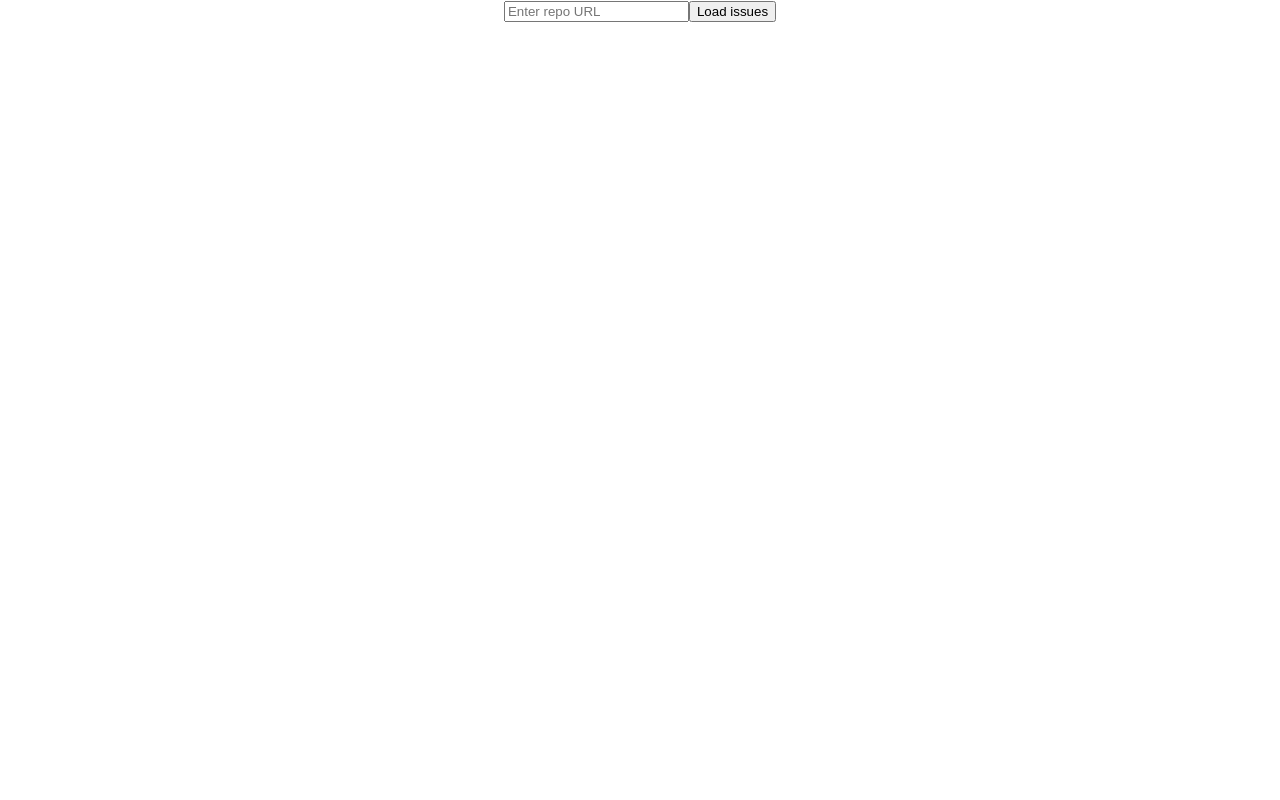
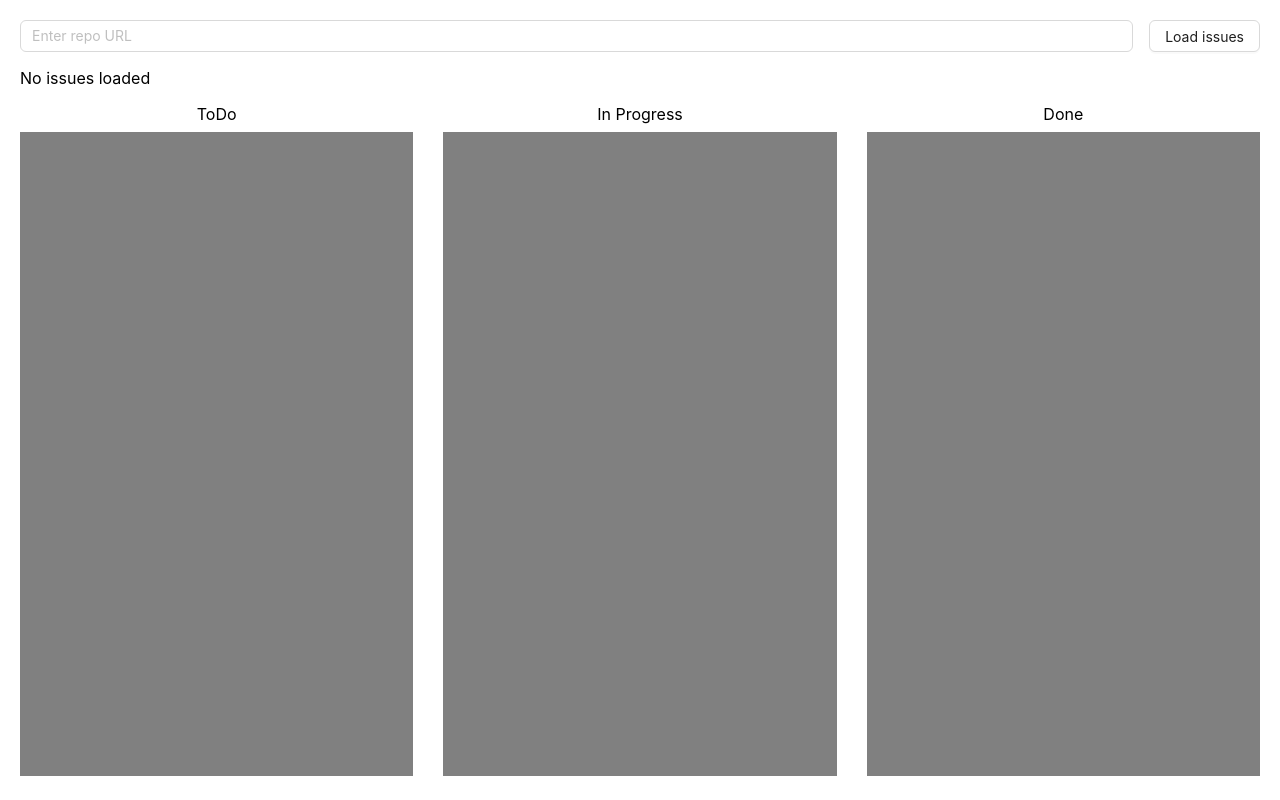
Before and after one commit to Denismyand/kanban-test, a React (Create React App) app: page / in a window 1280 px wide. Built offline with nearby package versions, Linux system fonts and the light colour scheme.

Commit message:
Set up issues displaying

```diff
--- a/src/App.tsx
+++ b/src/App.tsx
@@ -1,12 +1,17 @@
 import { useState } from "react";
 import "./App.css";
 import { validateGhLink } from "./utils/validateGhLink";
+import { Flex, Button, Input } from "antd";
+import { Issues } from "./modules/issues";
+import { Issue } from "./utils/types";
 
 function App() {
   const [ghLink, setGhLink] = useState("");
 
   const [repoOwner, setRepoOwner] = useState<string | null>(null);
   const [repoName, setRepoName] = useState<string | null>(null);
+
+  const [shownIssues, setShownIssues] = useState<Issue[]>([]);
 
   const handleClick = () => {
     const valResult = validateGhLink(ghLink);
@@ -22,7 +27,11 @@ function App() {
       .then((data) => {
         setRepoOwner(owner);
         setRepoName(repo);
-        console.log(data);
+        setShownIssues(data);
+        const obj: any = Object;
+        console.log(
+          obj.groupBy(data, ({ state }: { state: boolean }) => state)
+        );
       })
       .catch((error) => {
         setRepoOwner(null);
@@ -31,23 +40,28 @@ function App() {
   };
 
   return (
-    <div className="App">
-      <input
+    <Flex gap={"middle"} vertical className={"app"}>
+      <Flex gap={"middle"}>
+        <Input
           placeholder="Enter repo URL"
           value={ghLink}
           onChange={(e) => {
             setGhLink(e.target.value);
           }}
         />
-      <button onClick={handleClick}>Load issues</button>
-      {repoName && repoOwner && (
-        <div>
+        <Button onClick={handleClick}>Load issues</Button>
+      </Flex>
+      {repoName && repoOwner ? (
+        <Flex gap={5}>
           <a href={`https://github.com/${repoOwner}`}>{repoOwner}</a>
-          {" > "}
+          {"/"}
           <a href={`https://github.com/${repoOwner}/${repoName}`}>{repoName}</a>
-        </div>
+        </Flex>
+      ) : (
+        <p>No issues loaded</p>
       )}
-    </div>
+      <Issues shownIssues={shownIssues} />
+    </Flex>
   );
 }
 
--- a/src/index.css
+++ b/src/index.css
@@ -1,13 +1,43 @@
+* {
+  padding: 0;
+  margin: 0;
+  box-sizing: border-box;
+}
 body {
-  margin: 0;
-  font-family: -apple-system, BlinkMacSystemFont, 'Segoe UI', 'Roboto', 'Oxygen',
-    'Ubuntu', 'Cantarell', 'Fira Sans', 'Droid Sans', 'Helvetica Neue',
+  font-family: -apple-system, BlinkMacSystemFont, "Segoe UI", "Roboto", "Oxygen",
+    "Ubuntu", "Cantarell", "Fira Sans", "Droid Sans", "Helvetica Neue",
     sans-serif;
   -webkit-font-smoothing: antialiased;
   -moz-osx-font-smoothing: grayscale;
 }
 
 code {
-  font-family: source-code-pro, Menlo, Monaco, Consolas, 'Courier New',
+  font-family: source-code-pro, Menlo, Monaco, Consolas, "Courier New",
     monospace;
 }
+.app {
+  box-sizing: border-box;
+  padding: 20px;
+  height: 100dvh;
+  overflow: hidden;
+}
+/* width */
+::-webkit-scrollbar {
+  position: absolute;
+  width: 7px;
+}
+
+/* Track */
+::-webkit-scrollbar-track {
+  background: grey;
+}
+
+/* Handle */
+::-webkit-scrollbar-thumb {
+  background: #333;
+}
+
+/* Handle on hover */
+::-webkit-scrollbar-thumb:hover {
+  background: #000;
+}
--- /dev/null
+++ b/src/modules/issues/index.module.css
@@ -0,0 +1,31 @@
+.issueTable {
+  width: 100%;
+  max-height: calc(100% - 88px);
+  flex-grow: 1;
+}
+
+.issueCategory {
+  width: calc(100% / 3);
+}
+
+.issues {
+  display: flex;
+  flex-grow: 1;
+  flex-direction: column;
+  gap: 15px;
+  background-color: grey;
+  width: 100%;
+  padding: 15px 8px 15px 15px;
+  overflow-y: auto;
+}
+
+.issue {
+  padding: 10px;
+  background-color: white;
+  border-radius: 10px;
+  cursor: pointer;
+  user-select: none;
+  -moz-user-select: none;
+  -ms-user-select: none;
+  -webkit-user-select: none;
+}
--- /dev/null
+++ b/src/modules/issues/index.tsx
@@ -0,0 +1,66 @@
+import { Flex } from "antd";
+import styles from "./index.module.css";
+import { Issue } from "../../utils/types";
+import { formatDate } from "../../utils/formatDate";
+
+export const Issues = ({ shownIssues }: { shownIssues: Issue[] }) => {
+  const todoIssues = shownIssues.filter(
+    (issue: Issue) => issue.state === "open"
+  );
+
+  const inProgressIssues = shownIssues.filter(
+    (issue: Issue) => issue.state === "in progress"
+  );
+
+  const doneIssues = shownIssues.filter(
+    (issue: Issue) => issue.state === "done"
+  );
+
+  function generateIssue(issue: Issue) {
+    return (
+      <Flex vertical className={styles.issue} key={issue.number}>
+        <p>{issue.title}</p>
+        <p> {"#" + issue.number + " " + formatDate(issue.created_at)}</p>
+        <p>{issue.user.login + " | Comments: " + issue.comments}</p>
+      </Flex>
+    );
+  }
+
+  return (
+    <Flex gap={30} className={styles.issueTable}>
+      <Flex
+        className={styles.issueCategory}
+        align={"center"}
+        vertical
+        gap="small"
+      >
+        <p>ToDo</p>
+        <div className={styles.issues}>
+          {todoIssues.map((issue) => generateIssue(issue))}
+        </div>
+      </Flex>
+      <Flex
+        className={styles.issueCategory}
+        align={"center"}
+        vertical
+        gap="small"
+      >
+        <p>In Progress</p>
+        <div className={styles.issues}>
+          {inProgressIssues.map((issue) => generateIssue(issue))}
+        </div>
+      </Flex>
+      <Flex
+        className={styles.issueCategory}
+        align={"center"}
+        vertical
+        gap="small"
+      >
+        <p>Done</p>
+        <div className={styles.issues}>
+          {doneIssues.map((issue) => generateIssue(issue))}
+        </div>
+      </Flex>
+    </Flex>
+  );
+};
--- /dev/null
+++ b/src/utils/formatDate.ts
@@ -0,0 +1,16 @@
+export function formatDate(dateString: string) {
+  const date = new Date(dateString);
+  const currentDate = new Date();
+  const differenceInMilliseconds = currentDate.getTime() - date.getTime();
+  const differenceInDays = Math.floor(
+    differenceInMilliseconds / (1000 * 60 * 60 * 24)
+  );
+
+  if (differenceInDays === 0) {
+    return "opened today";
+  } else if (differenceInDays === 1) {
+    return "opened yesterday";
+  } else {
+    return `opened ${differenceInDays} days ago`;
+  }
+}
--- /dev/null
+++ b/src/utils/types.ts
@@ -0,0 +1,13 @@
+interface UserInfo {
+  login: string;
+  html_url: string;
+}
+type IssueState = "open" | "in progress" | "done";
+export interface Issue {
+  title: string;
+  number: number;
+  created_at: string;
+  comments: number;
+  user: UserInfo;
+  state: IssueState;
+}
```
Lines whose indentation alone changed are shown as unchanged.
